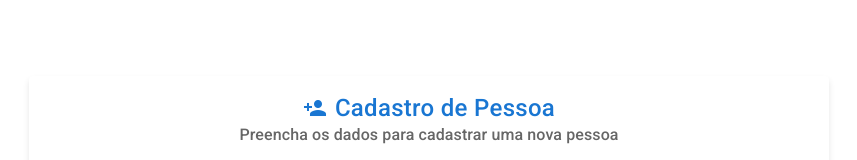
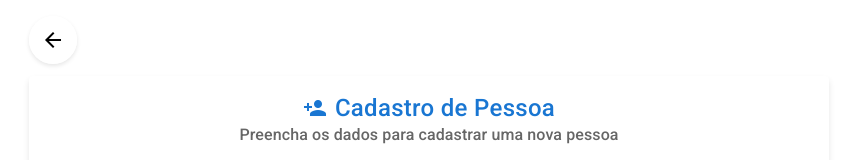
Before and after one commit to vinicius707/Front-End-Challenge, an Angular app: page /cadastro in a window 1280 px wide. Shown: the top 160 px of the page, without its empty margins (211-1068 px from the left). Built offline with nearby package versions, Linux system fonts and the light colour scheme; what angular-in-memory-web-api would draw is missing.

Commit message:
criação de botão voltar para página inicial

```diff
--- a/src/app/components/cadastro/cadastro.component.html
+++ b/src/app/components/cadastro/cadastro.component.html
@@ -1,4 +1,14 @@
 <div class="container">
+  <div class="header-actions">
+    <button
+      mat-icon-button
+      routerLink="/"
+      class="botao-voltar"
+      aria-label="Voltar para página inicial"
+    >
+      <mat-icon>arrow_back</mat-icon>
+    </button>
+  </div>
   <mat-card class="cadastro-card">
     <mat-card-header>
       <mat-card-title>
--- a/src/app/components/cadastro/cadastro.component.scss
+++ b/src/app/components/cadastro/cadastro.component.scss
@@ -7,6 +7,28 @@
   flex-direction: column;
   justify-content: center;
   align-items: center;
+  position: relative;
+}
+
+.header-actions {
+  position: absolute;
+  top: 1rem;
+  left: 1rem;
+  z-index: 10;
+}
+
+.botao-voltar {
+  background-color: rgba(255, 255, 255, 0.9);
+  backdrop-filter: blur(4px);
+  border-radius: 50%;
+  box-shadow: 0 2px 4px rgba(0, 0, 0, 0.1);
+  transition: all 0.2s ease;
+}
+
+.botao-voltar:hover {
+  background-color: rgba(255, 255, 255, 1);
+  box-shadow: 0 4px 8px rgba(0, 0, 0, 0.15);
+  transform: translateY(-1px);
 }
 
 .cadastro-card {
--- a/src/app/components/consulta/consulta.component.html
+++ b/src/app/components/consulta/consulta.component.html
@@ -1,4 +1,14 @@
 <div class="container">
+  <div class="header-actions">
+    <button
+      mat-icon-button
+      routerLink="/"
+      class="botao-voltar"
+      aria-label="Voltar para página inicial"
+    >
+      <mat-icon>arrow_back</mat-icon>
+    </button>
+  </div>
   <mat-card class="consulta-card">
     <mat-card-header>
       <mat-card-title>
--- a/src/app/components/consulta/consulta.component.scss
+++ b/src/app/components/consulta/consulta.component.scss
@@ -7,6 +7,28 @@
   flex-direction: column;
   justify-content: center;
   align-items: center;
+  position: relative;
+}
+
+.header-actions {
+  position: absolute;
+  top: 1rem;
+  left: 1rem;
+  z-index: 10;
+}
+
+.botao-voltar {
+  background-color: rgba(255, 255, 255, 0.9);
+  backdrop-filter: blur(4px);
+  border-radius: 50%;
+  box-shadow: 0 2px 4px rgba(0, 0, 0, 0.1);
+  transition: all 0.2s ease;
+}
+
+.botao-voltar:hover {
+  background-color: rgba(255, 255, 255, 1);
+  box-shadow: 0 4px 8px rgba(0, 0, 0, 0.15);
+  transform: translateY(-1px);
 }
 
 .consulta-card {
```
